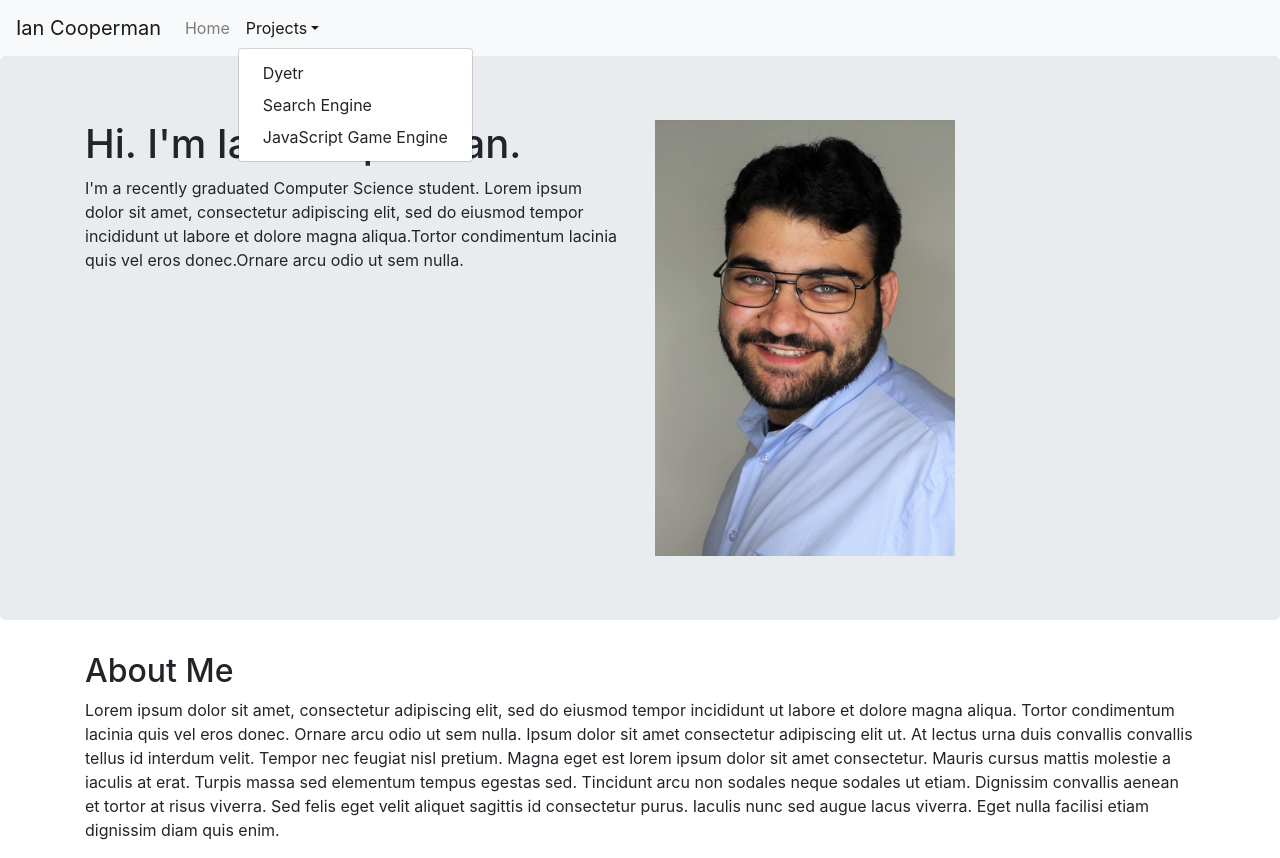
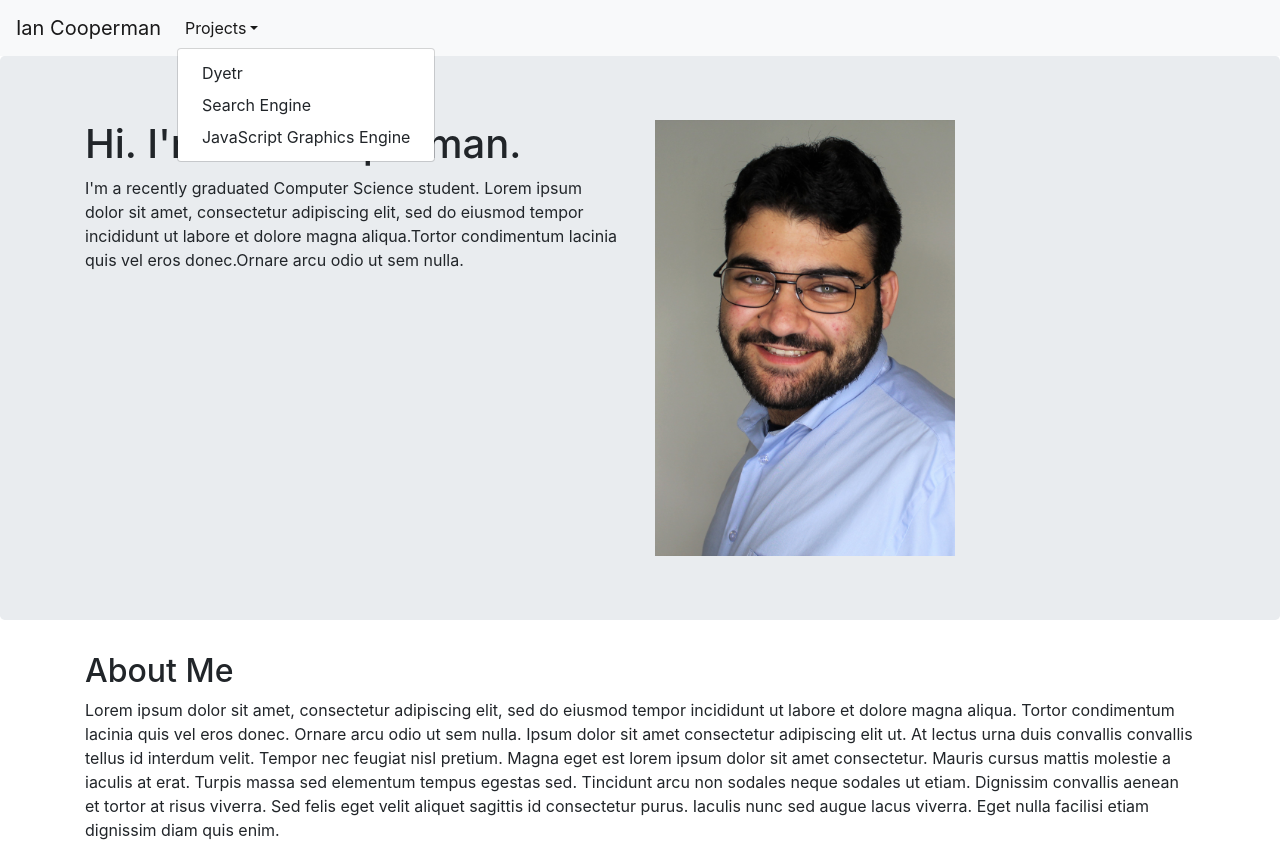
Before and after one commit to iancooperman/iancooperman.github.io, a React (Create React App) app: page / in a window 1280 px wide. Both pictures are taken after a click on the button "Projects". Built offline with nearby package versions, Linux system fonts and the light colour scheme.

Commit message:
Project pages now get automatically added to navbar project dropdown

```diff
--- a/src/App.js
+++ b/src/App.js
@@ -9,21 +9,24 @@
 import { BrowserRouter as Router, Switch, Route, Link } from "react-router-dom";
 
 
-import { projectList, ProjectIntro } from "./Projects"
+import { projectList } from "./Projects"
 
 function App() {
   return (
     <Router>
       <Navbar bg="light" expand="lg">
-        <Navbar.Brand href="#home">Ian Cooperman</Navbar.Brand>
+        <Navbar.Brand href="/">Ian Cooperman</Navbar.Brand>
         <Navbar.Toggle aria-controls="basic-navbar-nav" />
         <Navbar.Collapse id="basic-navbar-nav">
           <Nav className="mr-auto">
-            <Nav.Link href="#home">Home</Nav.Link>
             <NavDropdown title="Projects" id="basic-nav-dropdown">
-              <NavDropdown.Item href="#action/3.1">Dyetr</NavDropdown.Item>
-              <NavDropdown.Item href="#action/3.2">Search Engine</NavDropdown.Item>
-              <NavDropdown.Item href="#action/3.3">JavaScript Game Engine</NavDropdown.Item>
+              {
+                projectList.map((projectInfo, index) => {
+                  return (
+                    <NavDropdown.Item href={projectNameToURL(projectInfo.name)} >{projectInfo.name}</NavDropdown.Item>
+                  )
+                })
+              }
             </NavDropdown>
           </Nav>
         </Navbar.Collapse>
@@ -36,11 +39,8 @@
       {/* Give all the projects a proper route name */}
       {
         projectList.map((projectInfo, index) => {
-          let lower = projectInfo.name.toLowerCase();
-          let final = lower.replace(/ /g, "-");
-
           return (
-            <Route key={index} path={"/" + final}>
+            <Route key={index} path={projectNameToURL(projectInfo.name)}>
               Hey
               {projectInfo.projectPage}
             </Route>
@@ -52,4 +52,11 @@
   );
 }
 
+function projectNameToURL(name) {
+  let lower = name.toLowerCase();
+  let final = "/projects/" + lower.replace(/ /g, "-");
+
+  return final;
+}
+
 export default App;
```
